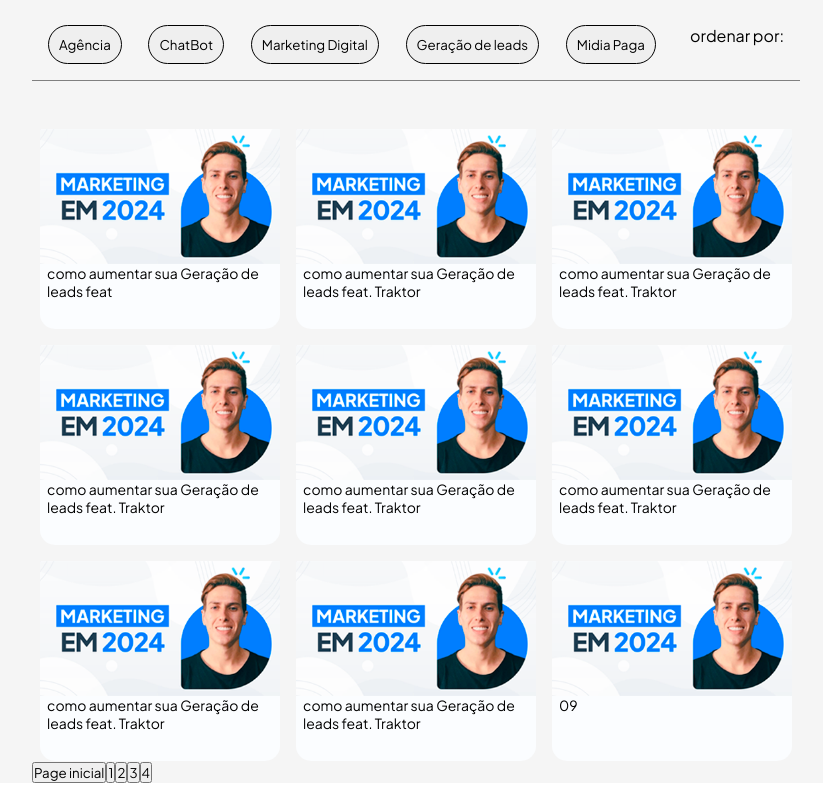
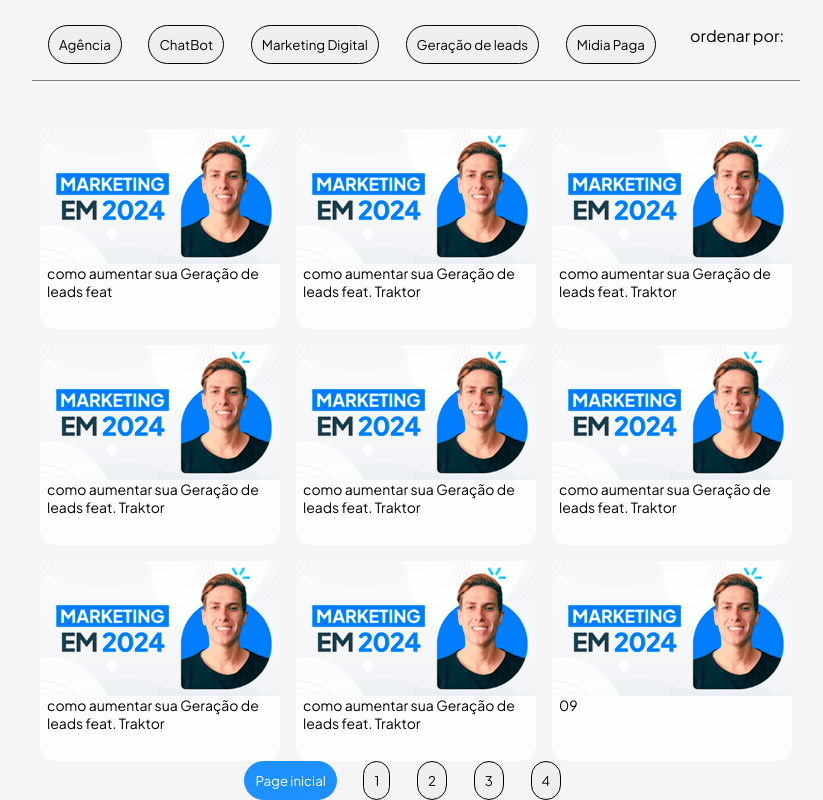
Before and after one commit to osvaldosoares-hub/landing-Page-Leadster, a Next.js app: page / in a window 1280 px wide. Shown: the part 599-1399 px from the top of the page, without its empty margins (224-1047 px from the left). Built offline with nearby package versions, Linux system fonts and the light colour scheme.

Commit message:
estilizando os buttons

```diff
--- a/src/components/Main/index.tsx
+++ b/src/components/Main/index.tsx
@@ -12,6 +12,7 @@
 export const VideosContainer=()=>{
     //console.log(videos)
     const [ButtonSelect, setButtonSelect] = useState('Agência');
+    const [ButtonPageSelect, setButtonPageSelect] = useState(9);
     const [arrayVideo] = useState(videos);
     const [arrayFilter, setArrayFilter] = useState<arrayVideo[]>([]);
 
@@ -27,7 +28,7 @@
     const Pages = (number:number)=>{
         console.log('ola')
 
-        console.log(number)
+        setButtonPageSelect(number)
         setArrayFilter(arrayVideo.slice(number-9,number))
 
 
@@ -97,10 +98,18 @@
                                     if(i%9===0){
                                         number++;
                                         if(i===0){
-                                            return (<button onClick={()=>Pages(9)}>Page inicial</button>)
+                                            return (<button onClick={()=>Pages(9)} style={{
+                                                backgroundColor: ButtonPageSelect === 9 ? '#1E90FF' : '',
+                                                border: ButtonPageSelect === 9 ? '1px solid #1E90FF' : '',
+                                                color: ButtonPageSelect === 9 ? 'white' : ''
+                                            }}>Page inicial</button>)
                                         }
                                         /*if()*/
-                                        return (<button  onClick={()=> Pages(i+9)}>{number - 1}</button>)
+                                        return (<button  onClick={()=> Pages(i+9)} style={{
+                                            backgroundColor: ButtonPageSelect === i+9 ? '#1E90FF' : '',
+                                            border: ButtonPageSelect === i+9 ? '1px solid #1E90FF' : '',
+                                            color: ButtonPageSelect === i+9 ? 'white' : ''
+                                        }}>{number - 1}</button>)
                                     }
 
 
--- a/src/components/Main/style.css
+++ b/src/components/Main/style.css
@@ -78,3 +78,16 @@
     background-position: center;
 
 }
+.Pages{
+    text-align: center;
+}
+.Pages button{
+    border-radius: 20px;
+    border: 1px solid black;
+    padding: 10px;
+    margin-right: 2em;
+}
+.Pages button:hover{
+    color: #1E90FF;
+    border:1px solid #1E90FF;
+}
```
